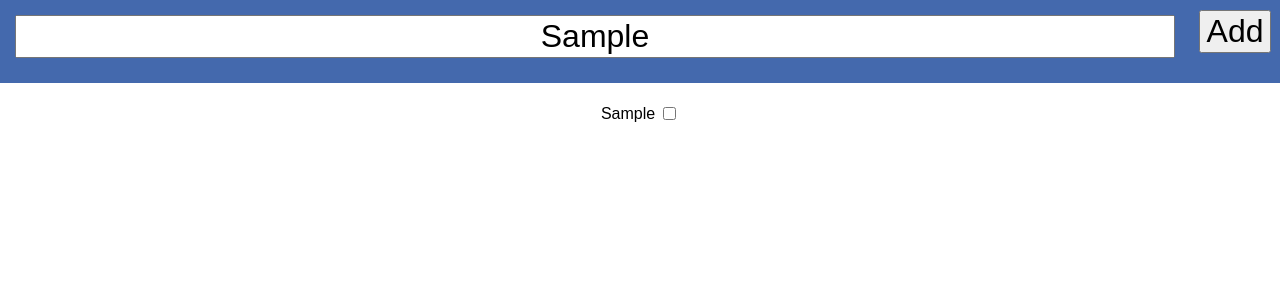
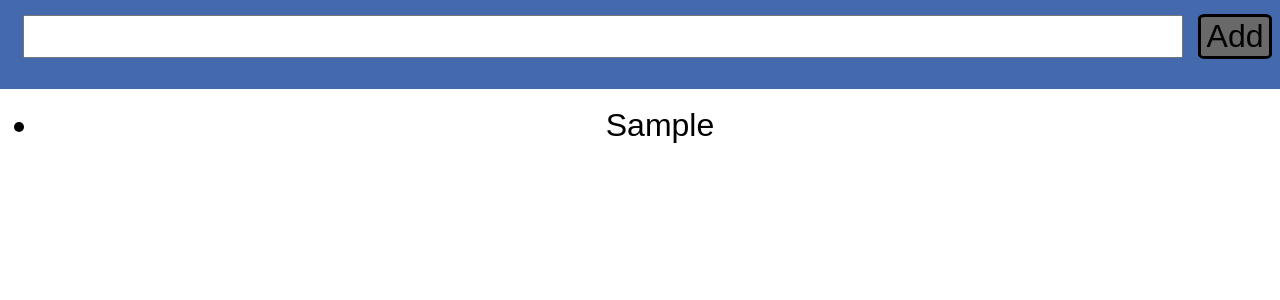
Before and after one commit to Veluga/React-ToDo-App, a React (Create React App) app: page / in a window 1280 px wide. Both pictures are taken after typing "Sample" into the empty fields and a click on the button "Add". Shown: the top 300 px of the page. Built offline with nearby package versions, Linux system fonts and the light colour scheme.

Commit message:
Changed Todolist component to represent unordered list instead of table.

```diff
--- a/src/components/TodoList.js
+++ b/src/components/TodoList.js
@@ -23,24 +23,21 @@ class TodoList extends Component {
             onChange={this.handleChange}
             id="description"
           />
-          <button onClick={this.handleSubmit} id="submit_button">
-            Add
-          </button>
+          <button onClick={this.handleSubmit}>Add</button>
         </div>
         <br />
-        <table id="todo_table">
-          <thead>
-            {/* <tr>
-              <th>Description</th>
-              <th>Done</th>
-            </tr> */}
-          </thead>
-          <tbody>
-            {this.state.items.map(item => {
-              return <TodoListItem description={item.description} />;
-            })}
-          </tbody>
-        </table>
+        <ul id="todo_list">
+          {this.state.items.map(item => {
+            return <TodoListItem description={item.description} />;
+          })}
+        </ul>
+        <br />
+        <br />
+        {() => {
+          if (this.state.items.length > 0) {
+            return <button onClick={this.handleSubmit}>Reset list</button>;
+          }
+        }}
       </div>
     );
   }
@@ -56,7 +53,7 @@ class TodoList extends Component {
     newState.push({
       description: this.state.text
     });
-    this.setState({ items: newState });
+    this.setState({ items: newState, text: "" });
   }
 
   handleChange(e) {
--- a/src/components/TodoListItem.js
+++ b/src/components/TodoListItem.js
@@ -1,14 +1,7 @@
 import React from "react";
 
 function TodoListItem(props) {
-  return (
-    <tr>
-      <td>{props.description}</td>
-      <td>
-        <input type="checkbox" />
-      </td>
-    </tr>
-  );
+  return <li>{props.description}</li>;
 }
 
 export default TodoListItem;
--- a/src/style/style.css
+++ b/src/style/style.css
@@ -9,13 +9,15 @@ body {
   width: 90%;
   font-size: 2em;
   text-align: center;
-  float: left;
 }
 
-#submit_button {
+button {
   margin-top: 10px;
   margin-bottom: 30px;
   font-size: 2em;
+  border: solid black;
+  background-color: #696969;
+  border-radius: 10%;
 }
 
 #inputs {
@@ -23,6 +25,8 @@ body {
   text-align: center;
 }
 
-#todo_table {
+#todo_list {
+  text-align: center;
   margin: auto;
+  font-size: 2em;
 }
```
